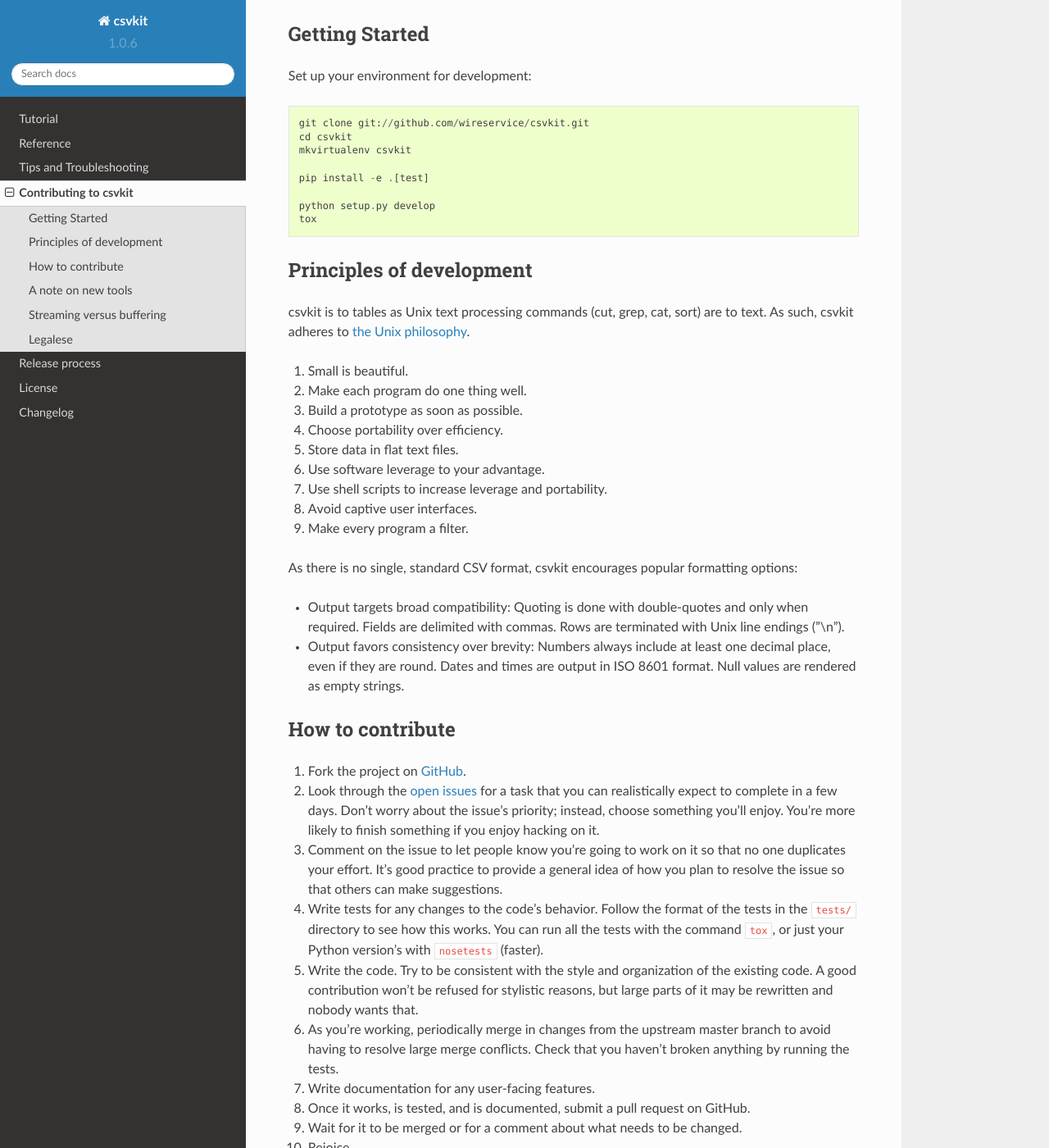
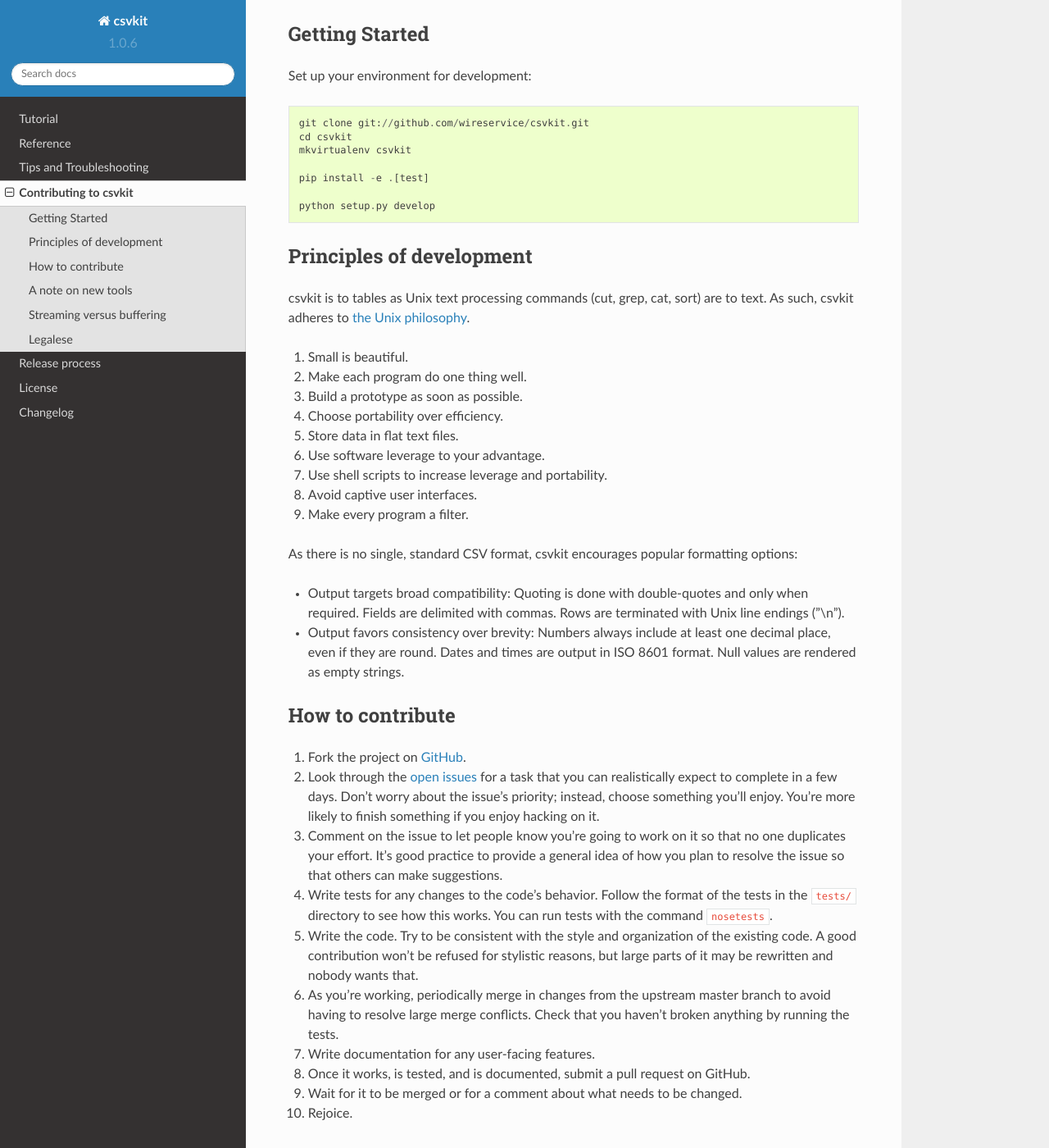
Before and after one commit to wireservice/csvkit, a Sphinx documentation site: the page built from docs/contributing.rst, in a window 1280 px wide and 1400 px high, scrolled down 423 px. Shown: the whole window at 82% size. Built offline with Sphinx 7.4.7 and the Read the Docs theme 2.0.0, drawn with Linux system fonts in a browser that asks for light colours.

Commit message:
docs: Remove tox mentions

```diff
--- a/docs/contributing.rst
+++ b/docs/contributing.rst
@@ -20,7 +20,6 @@
     pip install -e .[test]
 
     python setup.py develop
-    tox
 
 Principles of development
 =========================
@@ -49,7 +48,7 @@
 #. Fork the project on `GitHub <https://github.com/wireservice/csvkit>`_.
 #. Look through the `open issues <https://github.com/wireservice/csvkit/issues>`_ for a task that you can realistically expect to complete in a few days. Don't worry about the issue's priority; instead, choose something you'll enjoy. You're more likely to finish something if you enjoy hacking on it.
 #. Comment on the issue to let people know you're going to work on it so that no one duplicates your effort. It's good practice to provide a general idea of how you plan to resolve the issue so that others can make suggestions.
-#. Write tests for any changes to the code's behavior. Follow the format of the tests in the ``tests/`` directory to see how this works. You can run all the tests with the command ``tox``, or just your Python version's with ``nosetests`` (faster).
+#. Write tests for any changes to the code's behavior. Follow the format of the tests in the ``tests/`` directory to see how this works. You can run tests with the command ``nosetests``.
 #. Write the code. Try to be consistent with the style and organization of the existing code. A good contribution won't be refused for stylistic reasons, but large parts of it may be rewritten and nobody wants that.
 #. As you're working, periodically merge in changes from the upstream master branch to avoid having to resolve large merge conflicts. Check that you haven't broken anything by running the tests.
 #. Write documentation for any user-facing features.
```
Also changed, not shown: 1 other file.
